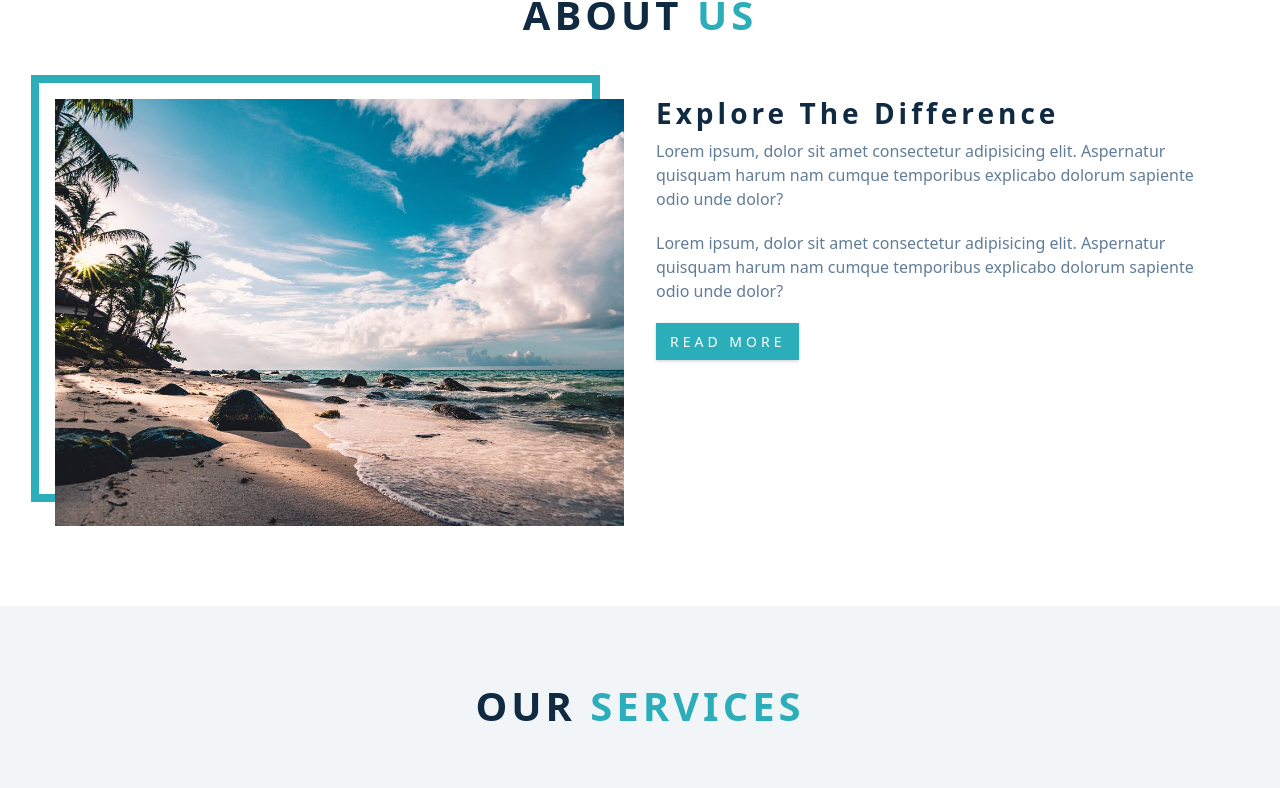
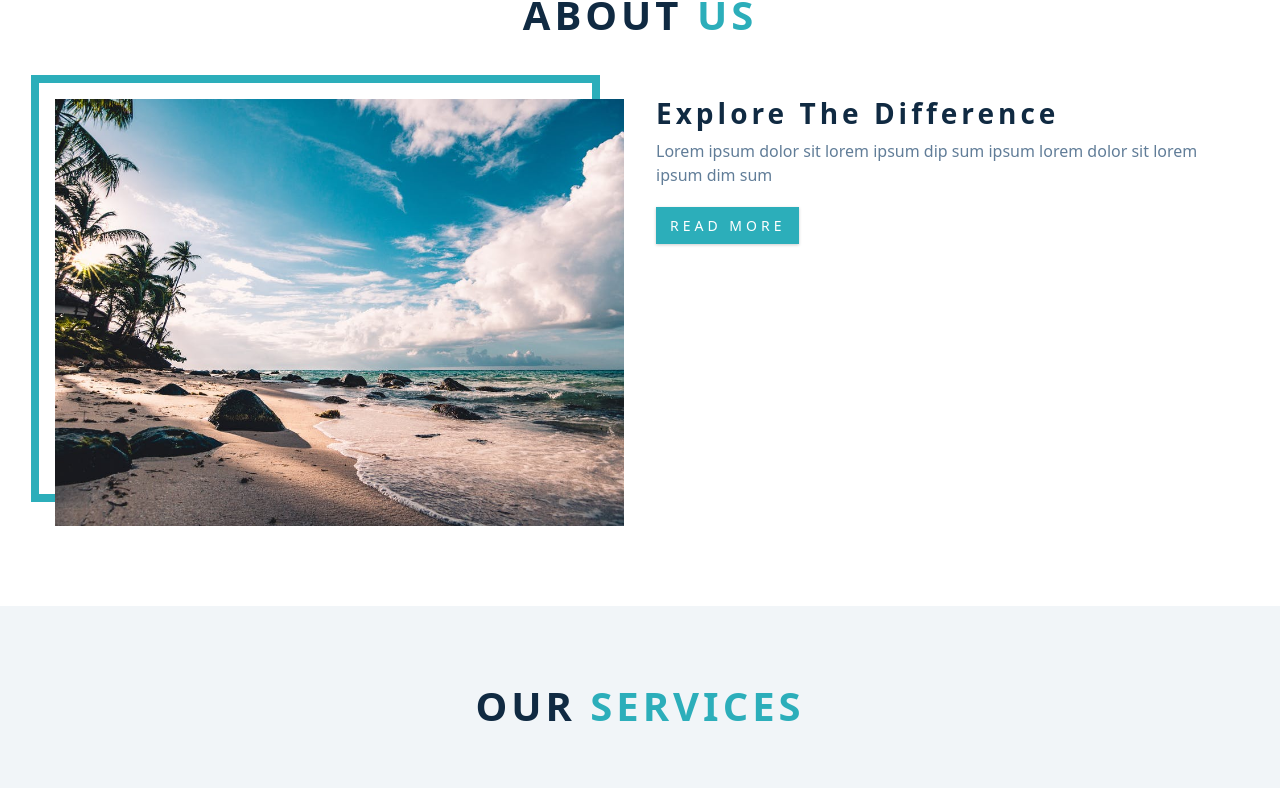
Before and after one commit to PuvaSan/backroads-app, a React (Create React App) app: page / in a window 1280 px wide. Shown: the part 885-1673 px from the top of the page. Built offline with nearby package versions, Linux system fonts and the light colour scheme; the HTML template or start-up script is replaced by a standard one.

Commit message:
updated p tag for about and services component

```diff
--- a/src/components/About.tsx
+++ b/src/components/About.tsx
@@ -1,8 +1,9 @@
 import aboutImg from '../images/about.jpeg'
 import Title from './Titles.tsx';
 import React from 'react'
+import Paragraph from './Paragraphs.tsx'
 
-const About = () => {
+const About: React.FC = () => {
   return (
     <>
       <section className="section" id="about">
@@ -18,16 +19,8 @@ const About = () => {
           </div>
           <article className="about-info">
             <h3>explore the difference</h3>
-            <p>
-              Lorem ipsum, dolor sit amet consectetur adipisicing elit. Aspernatur
-              quisquam harum nam cumque temporibus explicabo dolorum sapiente odio
-              unde dolor?
-            </p>
-            <p>
-              Lorem ipsum, dolor sit amet consectetur adipisicing elit. Aspernatur
-              quisquam harum nam cumque temporibus explicabo dolorum sapiente odio
-              unde dolor?
-            </p>
+            <Paragraph text="Lorem ipsum dolor sit lorem ipsum dip sum ipsum lorem dolor sit lorem ipsum dim sum"/>
+
             <a href="#" className="btn">read more</a>
           </article>
         </div>
--- /dev/null
+++ b/src/components/Paragraphs.tsx
@@ -0,0 +1,14 @@
+import React from 'react'
+
+type ParagraphProps = {
+  text: string,
+  className?: string,
+}
+
+const Paragraph: React.FC <ParagraphProps> = ({text}) => {
+  return (
+    <p>{text}</p>
+  )
+}
+
+export default Paragraph
--- a/src/components/Services.tsx
+++ b/src/components/Services.tsx
@@ -1,12 +1,13 @@
 import Title from './Titles.tsx'
 import React from 'react'
+import Paragraph from './Paragraphs.tsx'
 import { servicesData } from '../data.js'
 
 type ServicesTypes = {
-  id: Number,
-  title: String,
-  icon: String,
-  text: String
+  id: number,
+  title: string,
+  icon: string,
+  text: string
 }
 
 const Services: React.FC = () => {
@@ -23,7 +24,7 @@ const Services: React.FC = () => {
                   <span className="service-icon"><i className={icon.toString()}></i></span>
                   <div className="service-info">
                     <h4 className="service-title">{title}</h4>
-                    <p className="service-text">{text}</p>
+                    <Paragraph text={text} className="service-text"/>
                   </div>
                 </article>
               </>
```
